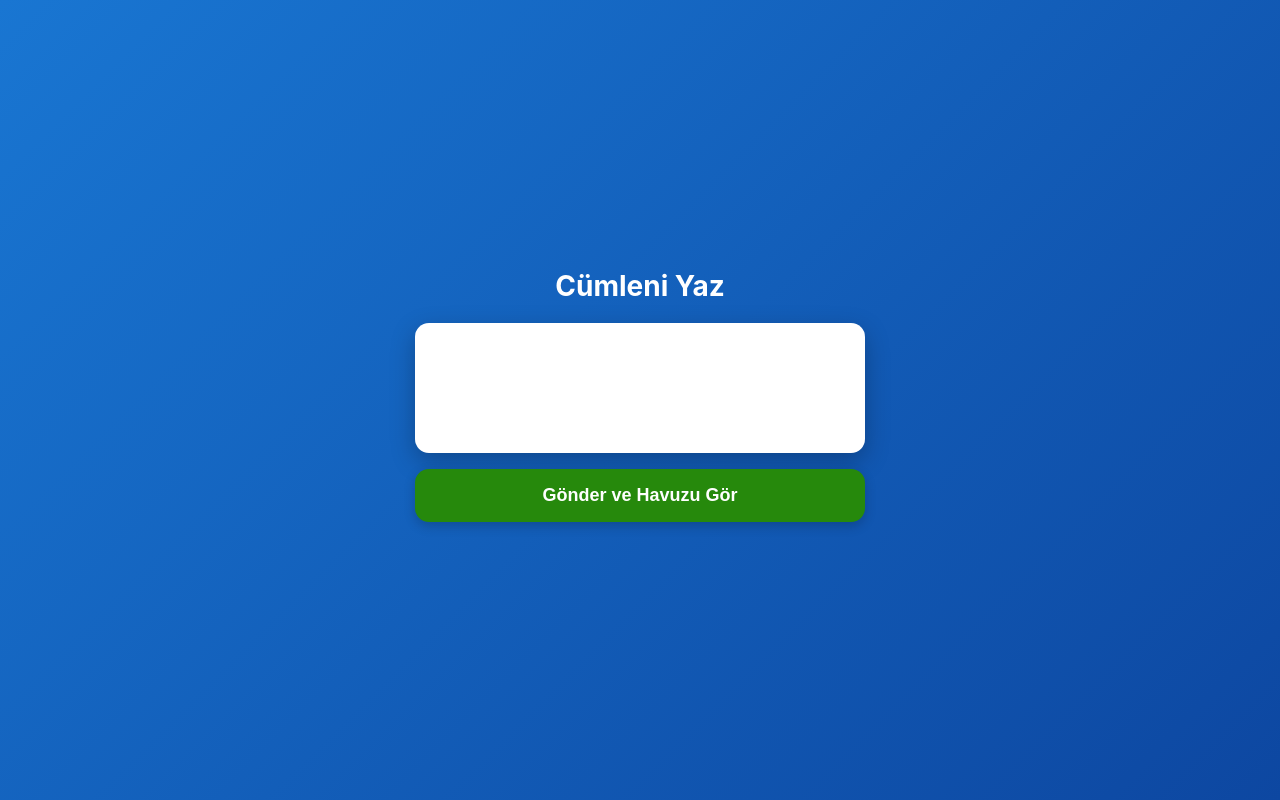
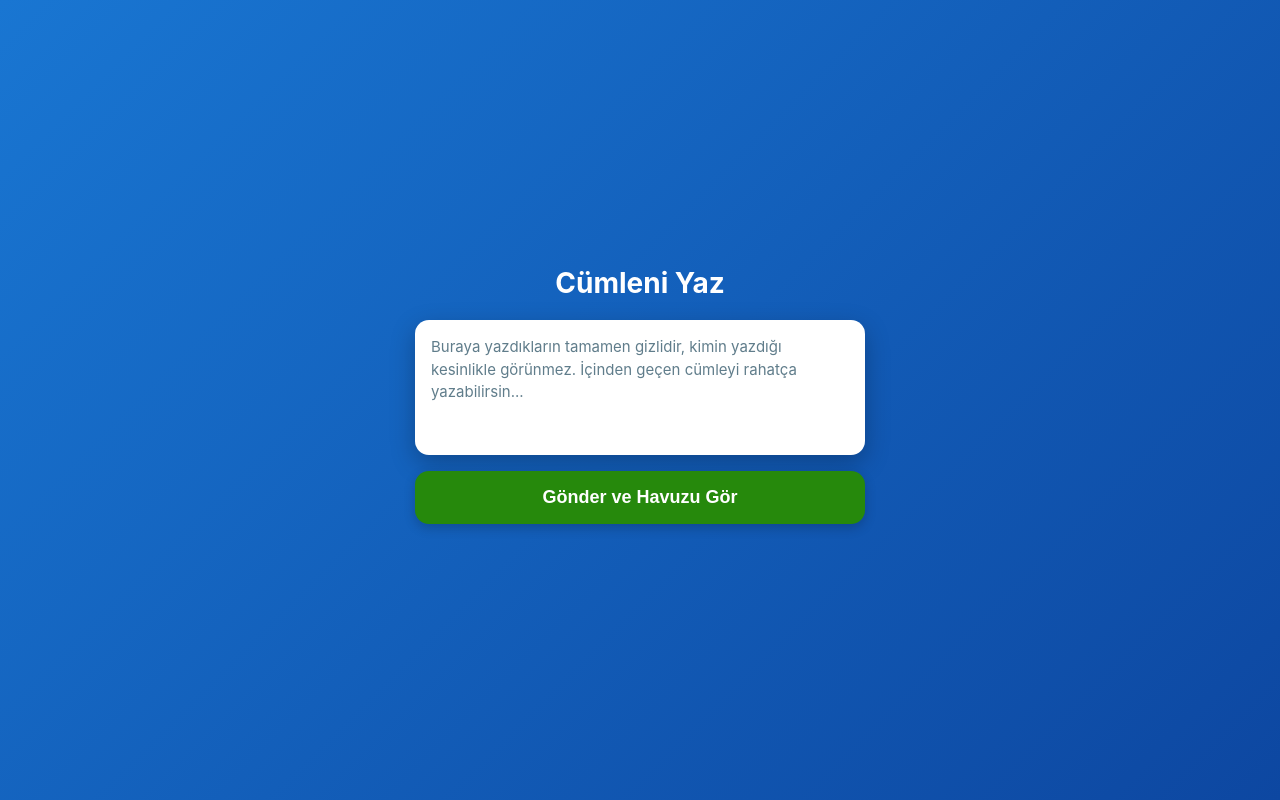
Before and after one commit to cumleharitasi/anonimkavramharitasi, a plain HTML site: page index.html in a window 1280 px wide. Drawn offline with Linux system fonts and the light colour scheme; no server answers.

Commit message:
Update index.html

```diff
--- a/index.html
+++ b/index.html
@@ -35,9 +35,10 @@
         textarea {
             width: 100%;
             max-width: 450px;
-            height: 130px;
+            height: 135px;
             padding: 16px;
-            font-size: 17px;
+            font-size: 16px;
+            line-height: 1.5;
             font-family: inherit;
             border-radius: 14px;
             border: none;
@@ -46,6 +47,10 @@
             box-shadow: 0 8px 24px rgba(0,0,0,0.25);
             color: #222;
             background: #ffffff;
+        }
+        textarea::placeholder {
+            color: #607d8b;
+            font-size: 15px;
         }
         .send-btn {
             width: 100%;
@@ -144,7 +149,7 @@
     <!-- 1. EKRAN: CÜMLE GİRİŞ BÖLÜMÜ -->
     <div id="entry-view">
         <h1>Cümleni Yaz</h1>
-        <textarea id="sentenceInput" maxlength="140"></textarea>
+        <textarea id="sentenceInput" placeholder="Buraya yazdıkların tamamen gizlidir, kimin yazdığı kesinlikle görünmez. İçinden geçen cümleyi rahatça yazabilirsin..." maxlength="140"></textarea>
         <button class="send-btn" onclick="submitSentence()">Gönder ve Havuzu Gör</button>
         <div id="error-msg"></div>
     </div>
```
